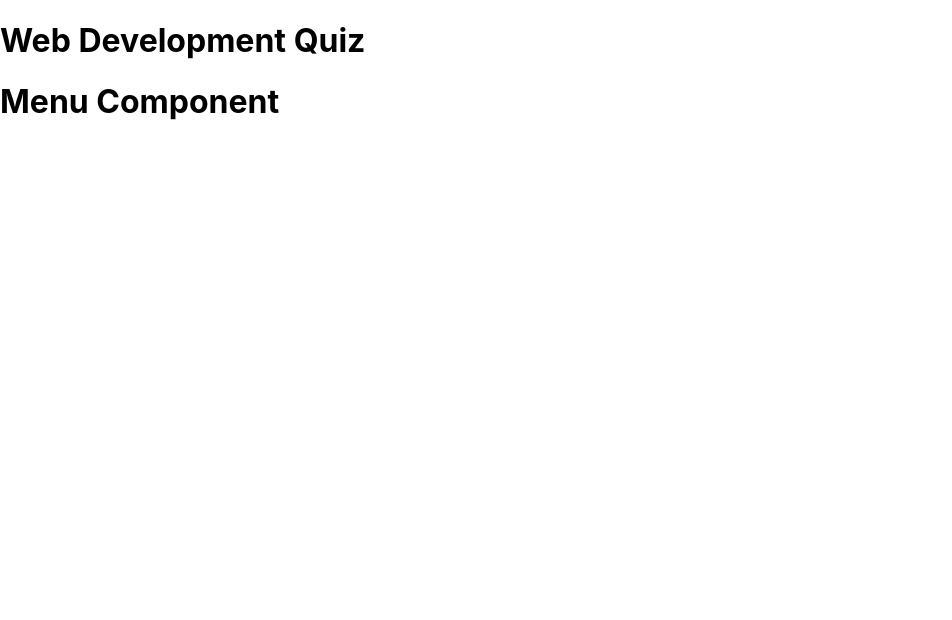
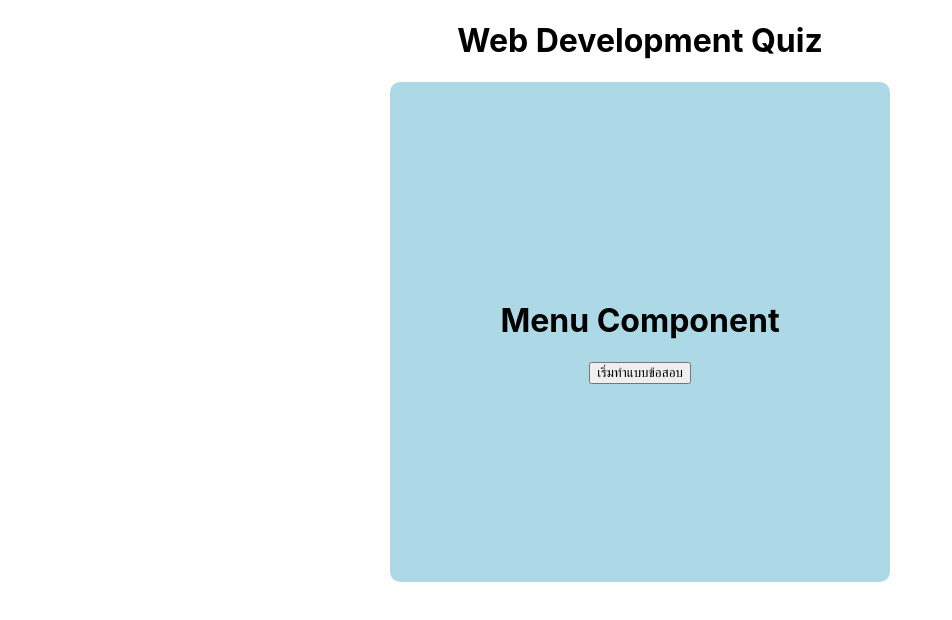
Before and after one commit to Nwpatt/React-Workshop, a React (Create React App) app in the folder quiz-app/: page / in a window 1280 px wide. Shown: the top 620 px of the page, without its empty margins (0-952 px from the left). Built offline with nearby package versions, Linux system fonts and the light colour scheme.

Commit message:
edit css

```diff
--- a/quiz-app/src/App.css
+++ b/quiz-app/src/App.css
@@ -1,38 +1,18 @@
 .App {
+  display: flex;
+  justify-content: center;
+  align-items: center;
+  flex-direction: column;
   text-align: center;
 }
 
-.App-logo {
-  height: 40vmin;
-  pointer-events: none;
-}
-
-@media (prefers-reduced-motion: no-preference) {
-  .App-logo {
-    animation: App-logo-spin infinite 20s linear;
-  }
-}
-
-.App-header {
-  background-color: #282c34;
-  min-height: 100vh;
+.menu, .quiz{
+  width: 500px;
+  height: 500px;
+  background-color: lightblue;
+  border-radius: 10px;
   display: flex;
   flex-direction: column;
+  justify-content: center;
   align-items: center;
-  justify-content: center;
-  font-size: calc(10px + 2vmin);
-  color: white;
 }
-
-.App-link {
-  color: #61dafb;
-}
-
-@keyframes App-logo-spin {
-  from {
-    transform: rotate(0deg);
-  }
-  to {
-    transform: rotate(360deg);
-  }
-}
--- a/quiz-app/src/App.js
+++ b/quiz-app/src/App.js
@@ -1,17 +1,22 @@
-import {useState} from "react"
+import { createContext, useState } from "react";
 import Menu from "./component/Menu";
 import Quiz from "./component/Quiz";
 import Score from "./component/Score";
+import './App.css'
+
+export const DataContext = createContext();
 
 function App() {
-  const [appState, setAppState] = useState("menu")
+  const [appState, setAppState] = useState("menu");
   return (
-    <div className="App">
-      <h1>Web Development Quiz</h1>
-      {appState === "menu" && <Menu/>}
-      {appState === "quiz" && <Quiz/>}
-      {appState === "score" && <Score/>}
-    </div>
+    <DataContext.Provider value={{ appState, setAppState }}>
+      <div className="App">
+        <h1>Web Development Quiz</h1>
+        {appState === "menu" && <Menu />}
+        {appState === "quiz" && <Quiz />}
+        {appState === "score" && <Score />}
+      </div>
+    </DataContext.Provider>
   );
 }
 
--- a/quiz-app/src/component/Menu.js
+++ b/quiz-app/src/component/Menu.js
@@ -1,7 +1,12 @@
+import { useContext } from "react";
+import { DataContext } from "../App";
+
 const Menu = ()=>{
+    const {setAppState} = useContext(DataContext)
     return(
         <div className="menu">
             <h1>Menu Component</h1>
+            <button onClick={()=>setAppState("quiz")}>เริ่มทำแบบข้อสอบ</button>
         </div>
     )
 }
```
